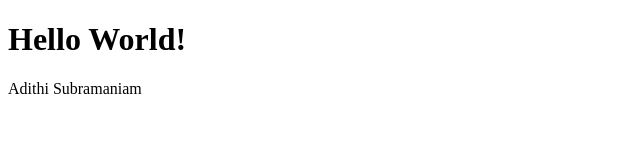
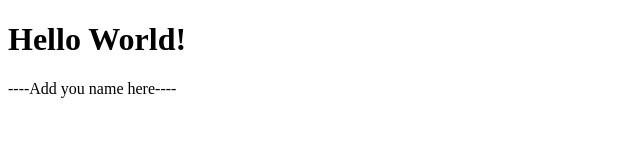
Before and after one commit to DS4200-S23-Class/ic-01-asub990, a plain HTML site: page index.html in a window 1280 px wide. Shown: the full height of the page, 0-640 px from the left. Drawn offline with Linux system fonts and the light colour scheme.

Commit message:
Revert "added my name to the file"
This reverts commit e61941324529f86bd7a84332f0a82cdf0efc5eed.

```diff
--- a/index.html
+++ b/index.html
@@ -6,7 +6,7 @@
 
 <p>
 
-Adithi Subramaniam
+----Add you name here----
 
 </p>
 
```
